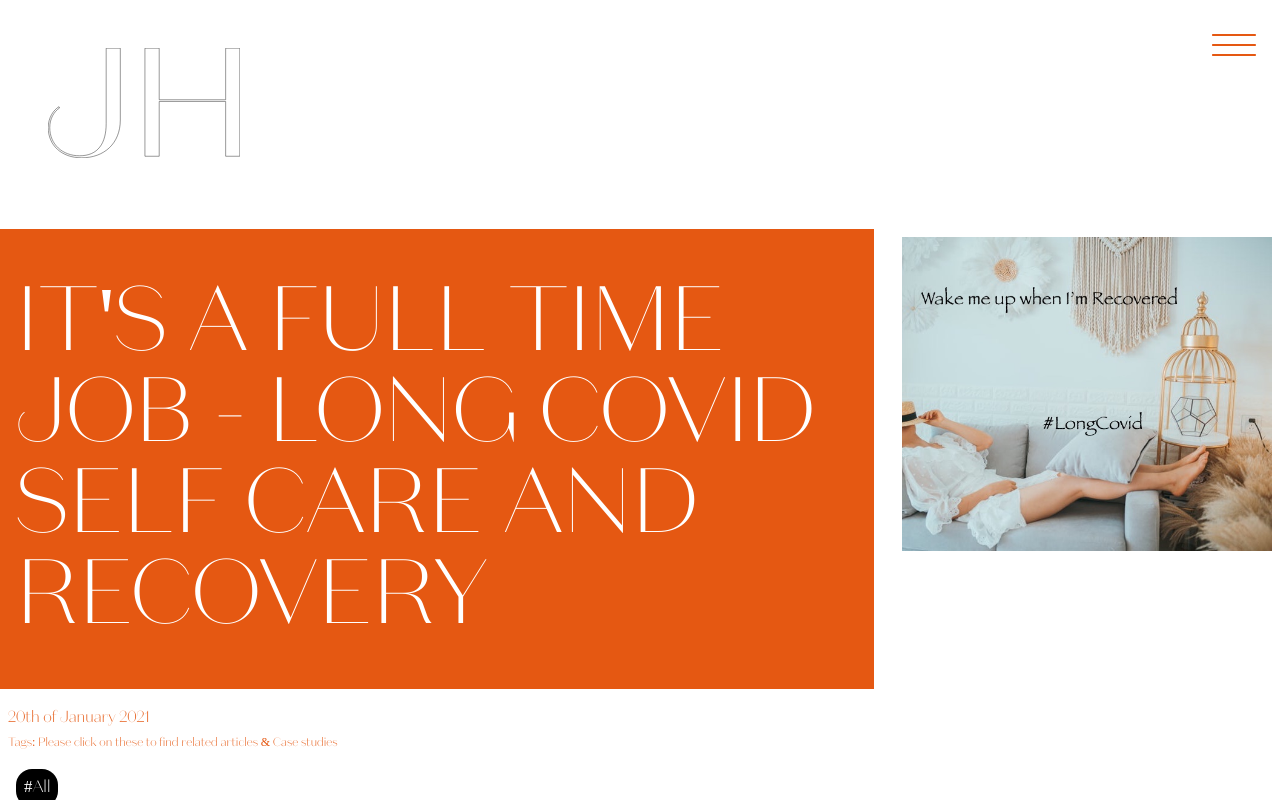
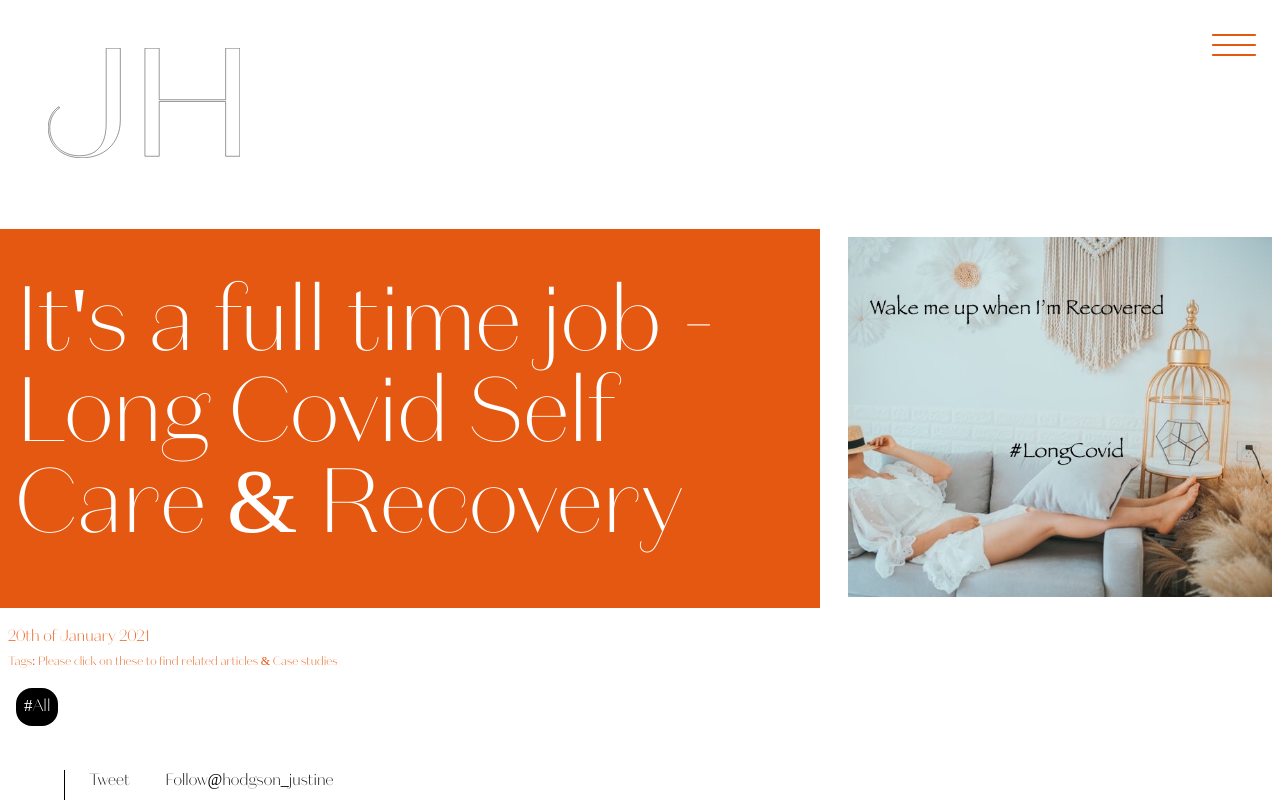
Before and after one commit to Peggy535/wellbeing, an Eleventy site: page src/posts/its-a-full-time-job-long-covid-self-care-and-recovery.md in a window 1280 px wide. Built offline with nearby package versions, Linux system fonts and the light colour scheme; Eleventy itself is replaced by a stand-in of ours; files that its build step writes are made by us from their sources; what @borisschapira/eleventy-plugin-better-slug would draw is missing.

Commit message:
Update Post “its-a-full-time-job-long-covid-self-care-and-recovery”

```diff
--- a/src/posts/its-a-full-time-job-long-covid-self-care-and-recovery.md
+++ b/src/posts/its-a-full-time-job-long-covid-self-care-and-recovery.md
@@ -1,5 +1,5 @@
 ---
-title: "IT'S A FULL TIME JOB - LONG COVID SELF CARE AND RECOVERY "
+title: "It's a full time job - Long Covid Self Care & Recovery "
 date: 2021-01-20T15:44:15.807Z
 image: /static/uploads/long-covid.jpg
 tags:
```
